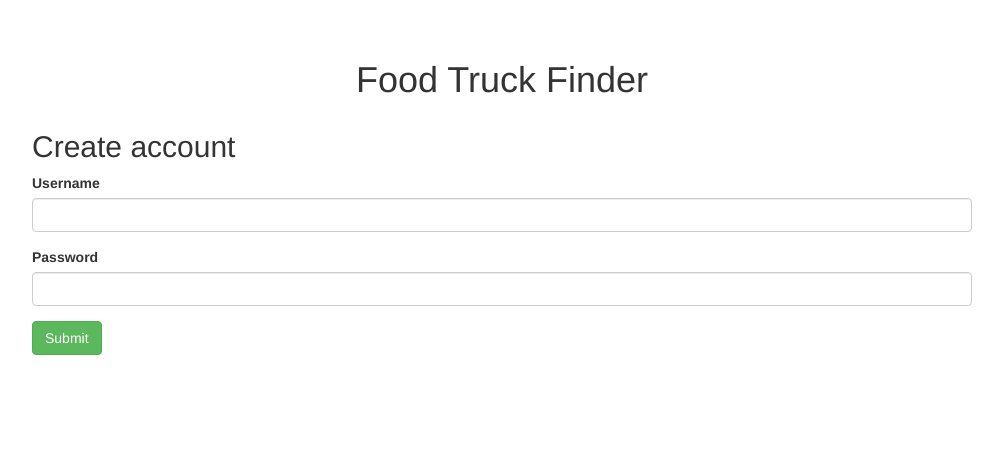
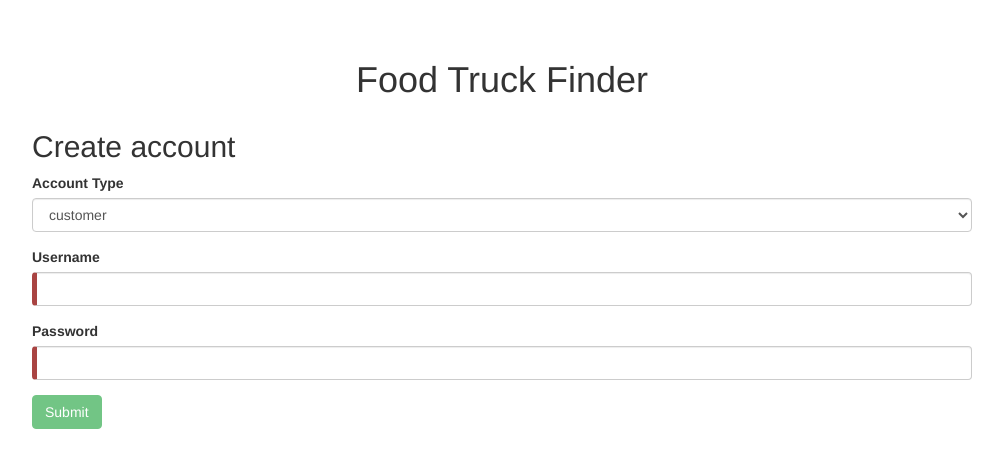
Before and after one commit to ChoudhuryIqbal/sweng894_ng, an Angular app in the folder food-truck/: page /createAccount in a window 1280 px wide. Shown: the top 468 px of the page, without its empty margins (138-1141 px from the left). Built offline with nearby package versions, Linux system fonts and the light colour scheme.

Commit message:
Refactor create account to use template driven form

```diff
--- a/food-truck/src/app/models/account.ts
+++ b/food-truck/src/app/models/account.ts
@@ -1,11 +1,15 @@
+// export class Account {
+//     id: number;
+//     username: string;
+//     password: string;
+
+//     constructor(id: number, username: string, password: string) {
+//         this.id = id;
+//         this.username = username;
+//         this.password = password;
+//     }
+// }
+
 export class Account {
-    id: number;
-    username: string;
-    password: string;
-
-    constructor(id: number, username: string, password: string) {
-        this.id = id;
-        this.username = username;
-        this.password = password;
-    }
+    constructor(public id: number, public username: string, public password: string, public type: string) {}
 }
--- a/food-truck/src/app/pages/create-account/create-account.component.html
+++ b/food-truck/src/app/pages/create-account/create-account.component.html
@@ -1,13 +1,30 @@
 <h2>Create account</h2>
-<form [formGroup]="accountForm" (ngSubmit)="onSubmit()">
+<form #accountForm="ngForm" (ngSubmit)="onSubmit()">
+	<div class="form-group">
+		<label for="type">Account Type</label>
+		<select class="form-control" id="type" required>
+			<option *ngFor="let type of types" [value]="type">{{ type }}</option>
+		</select>
+	</div>
+
 	<div class="form-group">
 		<label for="username">Username</label>
-		<input type="text" class="form-control" id="username" formControlName="username" required>
+		<input type="text" class="form-control" id="username" required [(ngModel)]="model.username" name="username" #username="ngModel">
+		<div [hidden]="username.valid || username.pristine" class="alert alert-danger">
+			Username is required
+		</div>
 	</div>
 	<div class="form-group">
 		<label for="password">Password</label>
-		<input type="password" class="form-control" id="password" formControlName="password" required >
+		<input type="password" class="form-control" id="password" required [(ngModel)]="model.password" name="password" #password="ngModel">
+		<div [hidden]="password.valid || password.pristine" class="alert alert-danger">
+			Password is required
+		</div>
 	</div>
 
-	<button type="submit" class="btn btn-success">Submit</button>
+	<button type="submit" class="btn btn-success" (click)="createAccount(); accountForm.reset()" [disabled]="!accountForm.form.valid">Submit</button>
 </form>
+
+<form>
+
+</form>
--- a/food-truck/src/app/pages/create-account/create-account.component.scss
+++ b/food-truck/src/app/pages/create-account/create-account.component.scss
@@ -0,0 +1,7 @@
+.ng-valid[required], .ng-valid.required  {
+	border-left: 5px solid #42A948; /* green */
+}
+
+.ng-invalid:not(form)  {
+	border-left: 5px solid #a94442; /* red */
+}
--- a/food-truck/src/app/pages/create-account/create-account.component.ts
+++ b/food-truck/src/app/pages/create-account/create-account.component.ts
@@ -1,7 +1,7 @@
-import { Component, OnInit } from '@angular/core';
+import { Component } from '@angular/core';
 import { FormBuilder } from '@angular/forms';
-import { Validators } from '@angular/forms';
 
+import { Account } from '../../models/account';
 import { AccountService } from '../../services/account.service';
 
 @Component({
@@ -9,28 +9,24 @@ import { AccountService } from '../../services/account.service';
 	templateUrl: './create-account.component.html',
 	styleUrls: ['./create-account.component.scss']
 })
-export class CreateAccountComponent implements OnInit {
+export class CreateAccountComponent {
 
-	accountForm = this.formBuilder.group({
-		username: ['', Validators.required],
-		password: ['', Validators.required]
-	})
+	readonly CUSTOMER = 'customer';
+	readonly VENDOR = 'vendor';
+
+	types = [this.CUSTOMER, this.VENDOR];
+	model = new Account(null, null, null, null);
+
+	submitted = false;
 
 	constructor(private formBuilder: FormBuilder, private accountService: AccountService) {}
 
-	ngOnInit() {}
-
-	// TO DO: Link this to form
-	createAccount() {
-
+	onSubmit() {
+		this.submitted = true;
 	}
 
-	onSubmit() {
-		const username = this.accountForm.value.username;
-		const password = this.accountForm.value.password;
-
-		this.accountService.createAccount(username, password);
-
+	createAccount() {
+		this.accountService.createAccount(this.model.username, this.model.password, this.model.type);
 		console.log(this.accountService.accounts);
 	}
 }
--- a/food-truck/src/app/services/account.service.ts
+++ b/food-truck/src/app/services/account.service.ts
@@ -14,19 +14,10 @@ export class AccountService {
         return this._accounts;
     }
 
-    createAccount(username: string, password: string) {
-        const newId = this.getNewId();
+    createAccount(username: string, password: string, type: string) {
+        const id = this._accounts.length;
+        const newAccount = new Account(id, username, password, type);
 
-        const newAccount = new Account(newId, username, password);
-
-        this.addAccount(newAccount);
-    }
-
-    addAccount(newAccount: Account) {
         this._accounts.push(newAccount);
     }
-
-    getNewId(): number {
-        return this._accounts.length;
-    }
 }
```
